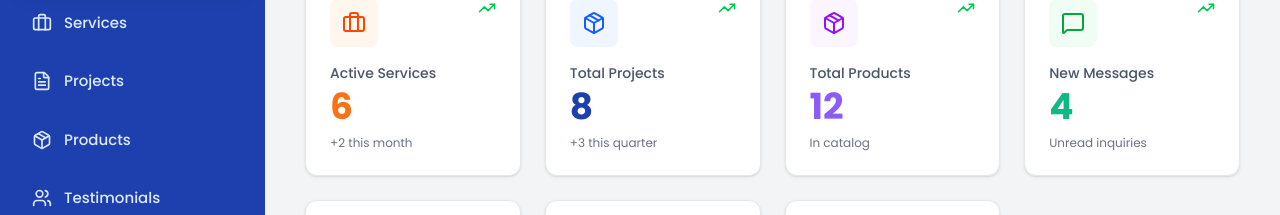
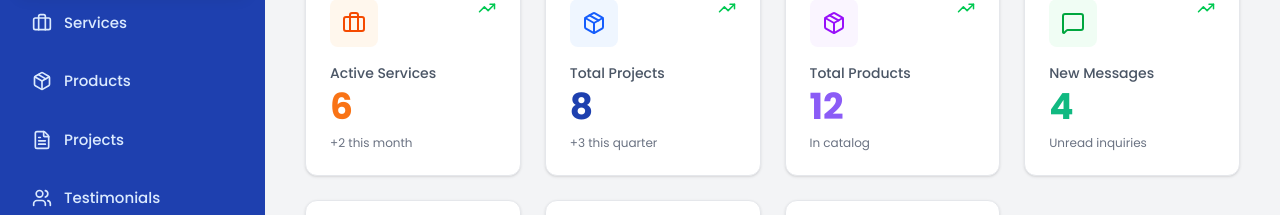
Before and after one commit to azurecoders/khan-brother-admin-panel, a Next.js app: page / in a window 1280 px wide. Shown: the part 174-389 px from the top of the page. Built offline with nearby package versions, Linux system fonts and the light colour scheme.

Commit message:
organized the content in sequence

```diff
--- a/component/Dashboard.tsx
+++ b/component/Dashboard.tsx
@@ -12,10 +12,10 @@ import {
 import { useState, useEffect } from "react";
 import DashboardSidebar from "./DashboardSidebar";
 import Services from "./Services";
+import Products from "./Products";
 import Projects from "./Projects";
 import Testimonials from "./Testimonials";
 import Messages from "./Messages";
-import Products from "./Products";
 
 export default function Dashboard() {
   const [activeLink, setActiveLink] = useState("overview");
@@ -25,8 +25,9 @@ export default function Dashboard() {
   const sidebarLinks = [
     { id: "overview", label: "Overview" },
     { id: "services", label: "Services" },
+    { id: "products", label: "Products" },
     { id: "projects", label: "Projects" },
-    { id: "products", label: "Products" },
+
     { id: "testimonials", label: "Testimonials" },
     { id: "messages", label: "Messages" },
     { id: "settings", label: "Settings" },
```
